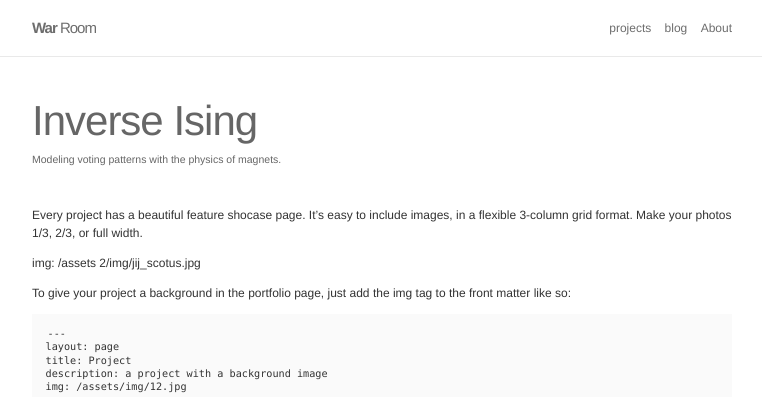
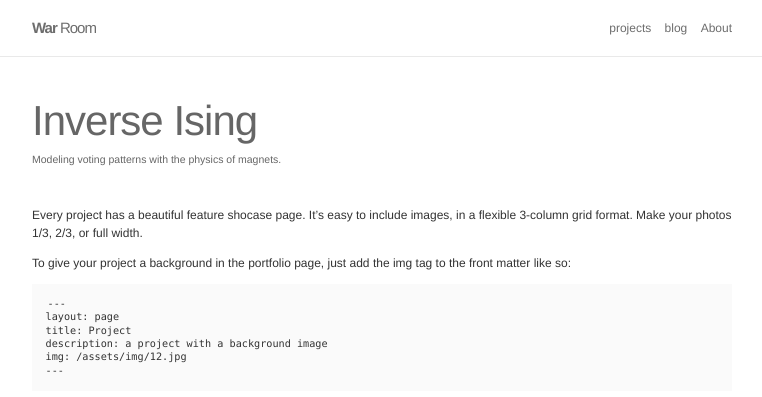
Before and after one commit to WarRoomCommand/warroomcommand.github.io, a Jekyll site: the page built from _projects/1_project.markdown, in a window 1280 px wide and 900 px high, cut to the strip 0-397 px from the top of the window. Shown: the whole strip, without its empty margins (258-1020 px from the left). Built offline with Jekyll 4.4.1, drawn with Linux system fonts in a browser that asks for light colours; nearby versions of some CDN libraries.

Commit message:
Changed image

```diff
--- a/_projects/1_project.markdown
+++ b/_projects/1_project.markdown
@@ -2,12 +2,11 @@
 layout: page
 title: Inverse Ising
 description: Modeling voting patterns with the physics of magnets.
-img: <div class="img_row"> <img class="col three left" src="{{ site.baseurl }}/assets/img/5.jpg" alt="" title="example image"/> </div>
+img: /assets 2/img/jij_scotus.jpg
 ---
 
 Every project has a beautiful feature shocase page. It's easy to include images, in a flexible 3-column grid format. Make your photos 1/3, 2/3, or full width.
 
-img: /assets 2/img/jij_scotus.jpg
 
 
 To give your project a background in the portfolio page, just add the img tag to the front matter like so:
```
